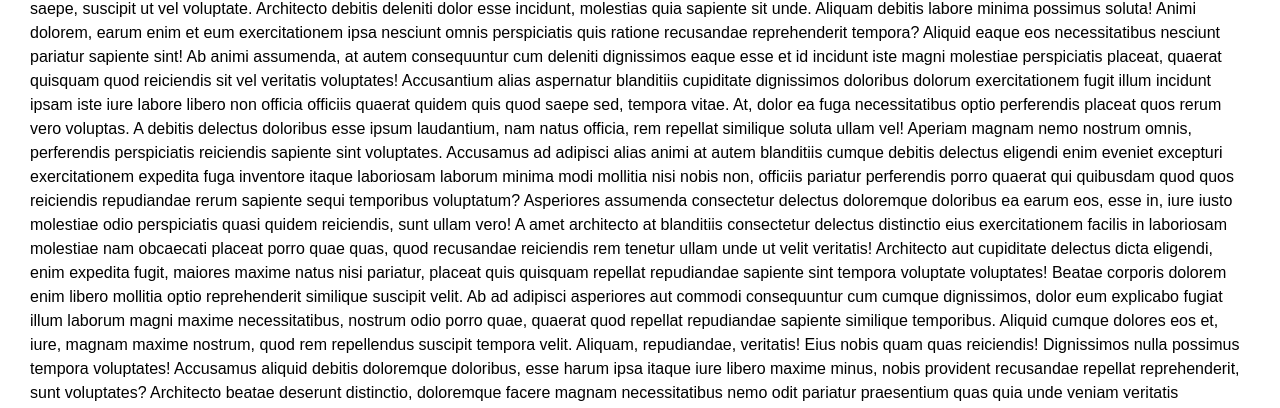
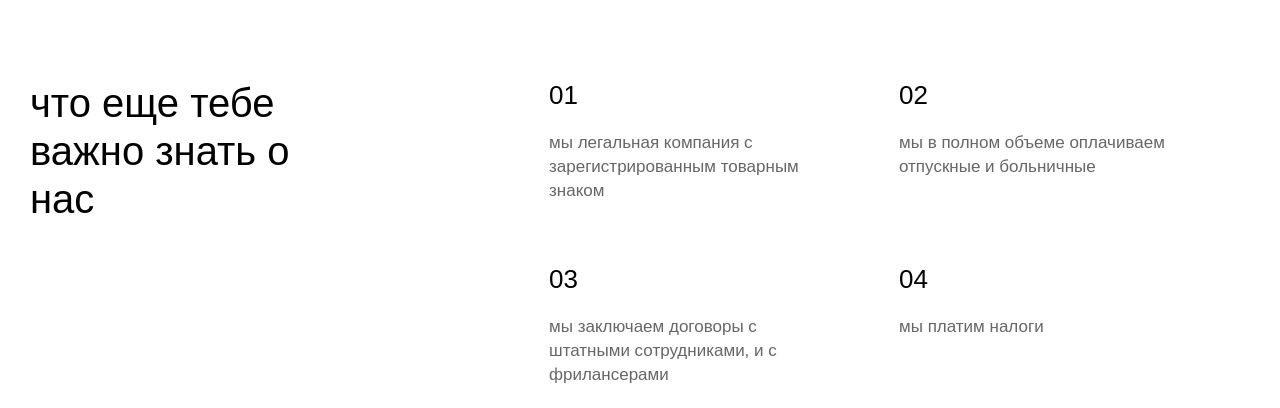
Before and after one commit to azizbek721/stoodio, a React (Create React App) app: page /team in a window 1280 px wide. Shown: the part 3415-3823 px from the top of the page. Built offline with nearby package versions, Linux system fonts and the light colour scheme.

Commit message:
The Important component is added with fully adaptive for Team page.

```diff
--- a/src/components/team/important/Important.js
+++ b/src/components/team/important/Important.js
@@ -0,0 +1,40 @@
+import React from 'react';
+import "./Important.scss"
+import teamImg from "../../../assets/images/stoodio-team.jpeg"
+import teamVideo from "../../../assets/videos/stoodio-team.mp4"
+
+const Important = () => {
+    return (
+        <div className="container mx-auto">
+            <div className="important-media flex gap-x-12 items-start">
+                <video src={teamVideo} autoPlay muted loop playsInline/>
+                <img src={teamImg} alt=""/>
+            </div>
+            <div className="important flex justify-between items-start">
+                <div className="important-title-div flex items-end gap-x-6">
+                    <h3 className="important-title">что еще тебе важно знать о нас</h3>
+                </div>
+                <div className="important-right flex flex-col gap-y-14">
+                    <div className="important-div">
+                        <h1>01</h1>
+                        <p>мы легальная компания с зарегистрированным товарным знаком</p>
+                    </div>
+                    <div className="important-div">
+                        <h1>02</h1>
+                        <p>мы в полном объеме оплачиваем отпускные и больничные</p>
+                    </div>
+                    <div className="important-div">
+                        <h1>03</h1>
+                        <p>мы заключаем договоры с штатными сотрудниками, и с фрилансерами</p>
+                    </div>
+                    <div className="important-div">
+                        <h1>04</h1>
+                        <p>мы платим налоги</p>
+                    </div>
+                </div>
+            </div>
+        </div>
+    );
+};
+
+export default Important;
--- a/src/components/team/important/Important.scss
+++ b/src/components/team/important/Important.scss
@@ -0,0 +1,244 @@
+.important-media {
+  height: 820px;
+  margin-top: 135px;
+
+  video {
+    width: 430px;
+    height: 100%;
+    object-fit: cover;
+  }
+
+  img {
+    width: 100%;
+    height: 100%;
+    object-fit: cover;
+  }
+}
+
+.important {
+  margin: 183px 0;
+  padding-right: 5%;
+
+  .important-title-div {
+    width: 269px;
+
+    .important-title {
+      font-size: 40px;
+      line-height: 48px;
+      font-weight: 500;
+    }
+  }
+
+  .important-right {
+    width: 640px;
+    display: grid;
+    grid-template-columns: 1fr 1fr;
+    grid-gap: 60px;
+
+    .important-div {
+      h1 {
+        color: #000000;
+        font-size: 26px;
+        line-height: 32px;
+        font-weight: 400;
+        margin-bottom: 20px;
+      }
+
+      p {
+        width: 100%;
+        color: #000000;
+        font-size: 17px;
+        line-height: 24px;
+        font-weight: 400;
+        opacity: 0.6;
+      }
+    }
+  }
+}
+
+@media only screen and (max-width: 1200px) {
+  .important-media {
+    height: 664px;
+    grid-column-gap: 25px;
+
+    video {
+      width: 340px;
+    }
+  }
+}
+
+@media only screen and (max-width: 960px) {
+  .important-media {
+    height: 495px;
+    margin-top: 120px;
+    grid-column-gap: 35px;
+
+    video {
+      width: 210px;
+      height: 395px;
+    }
+
+    img {
+      width: 100%;
+    }
+  }
+
+  .important {
+    margin: 180px 0;
+    flex-direction: column;
+    padding-right: 0;
+
+    .important-title-div {
+      width: 100%;
+
+      .important-title {
+        font-size: 40px;
+        line-height: 48px;
+        font-weight: 500;
+      }
+    }
+
+    .important-right {
+      width: 100%;
+      margin-top: 60px;
+      grid-gap: 60px;
+    }
+  }
+}
+
+@media only screen and (max-width: 650px) {
+  .important-media {
+    height: 355px;
+    margin-top: 80px;
+    grid-column-gap: 20px;
+
+    video {
+      width: 190px;
+      height: 100%;
+    }
+
+    img {
+      width: 80%;
+    }
+  }
+
+  .important {
+    margin: 105px 0;
+
+    .important-title-div {
+      .important-title {
+        font-size: 24px;
+        line-height: 31px;
+        font-weight: 500;
+      }
+    }
+
+    .important-right {
+      width: 100%;
+      margin-top: 40px;
+
+      .important-div {
+        h1 {
+          font-size: 22px;
+          line-height: 28px;
+          margin-bottom: 15px;
+        }
+
+        p {
+          font-size: 16px;
+          line-height: 22px;
+        }
+      }
+    }
+  }
+}
+
+@media only screen and (max-width: 480px) {
+  .important-media {
+    height: auto;
+    margin-top: 90px;
+    flex-direction: column-reverse;
+    grid-row-gap: 35px;
+
+    video {
+      width: 100%;
+      height: 610px;
+    }
+
+    img {
+      width: 100%;
+      height: 540px;
+    }
+  }
+
+  .important {
+    margin: 95px 0;
+
+    .important-right {
+      width: 100%;
+      display: flex;
+      margin-top: 40px;
+      grid-row-gap: 40px;
+
+      .important-div {
+        display: flex;
+        align-items: start;
+
+        h1 {
+          font-size: 22px;
+          line-height: 28px;
+          margin-bottom: 15px;
+        }
+
+        p {
+          font-size: 16px;
+          line-height: 22px;
+          margin-left: 25px;
+          width: 75%;
+        }
+      }
+    }
+  }
+}
+
+@media only screen and (max-width: 350px) {
+  .important-media {
+    margin-top: 60px;
+    grid-row-gap: 20px;
+
+    video {
+      width: 100%;
+      height: 480px;
+    }
+
+    img {
+      width: 100%;
+      height: 420px;
+    }
+  }
+
+  .important {
+    margin: 80px 0;
+
+    .important-right {
+      margin-top: 35px;
+      grid-row-gap: 35px;
+
+      .important-div {
+
+        h1 {
+          font-size: 18px;
+          line-height: 22px;
+          margin-bottom: 15px;
+        }
+
+        p {
+          font-size: 14px;
+          line-height: 18px;
+          margin-left: 15px;
+          width: 85%;
+        }
+      }
+    }
+  }
+}
--- a/src/pages/team/Team.js
+++ b/src/pages/team/Team.js
@@ -5,6 +5,7 @@ import Discuss from "../../containers/discuss/Discuss";
 import Header from "../../components/team/header/Header";
 import Work from "../../components/team/work/Work";
 import Equipment from "../../components/team/equipment/Equipment";
+import Important from "../../components/team/important/Important";
 
 const Team = () => {
     return (
@@ -13,6 +14,7 @@ const Team = () => {
             <Header />
             <Work />
             <Equipment />
+            <Important />
             <div className="container mx-auto">
                 <h2>Team page</h2>
                 <p>
```
Also changed, not shown: src/assets/images/stoodio-team.jpeg, 1 other file (tests, documents, lock files or other folders).
